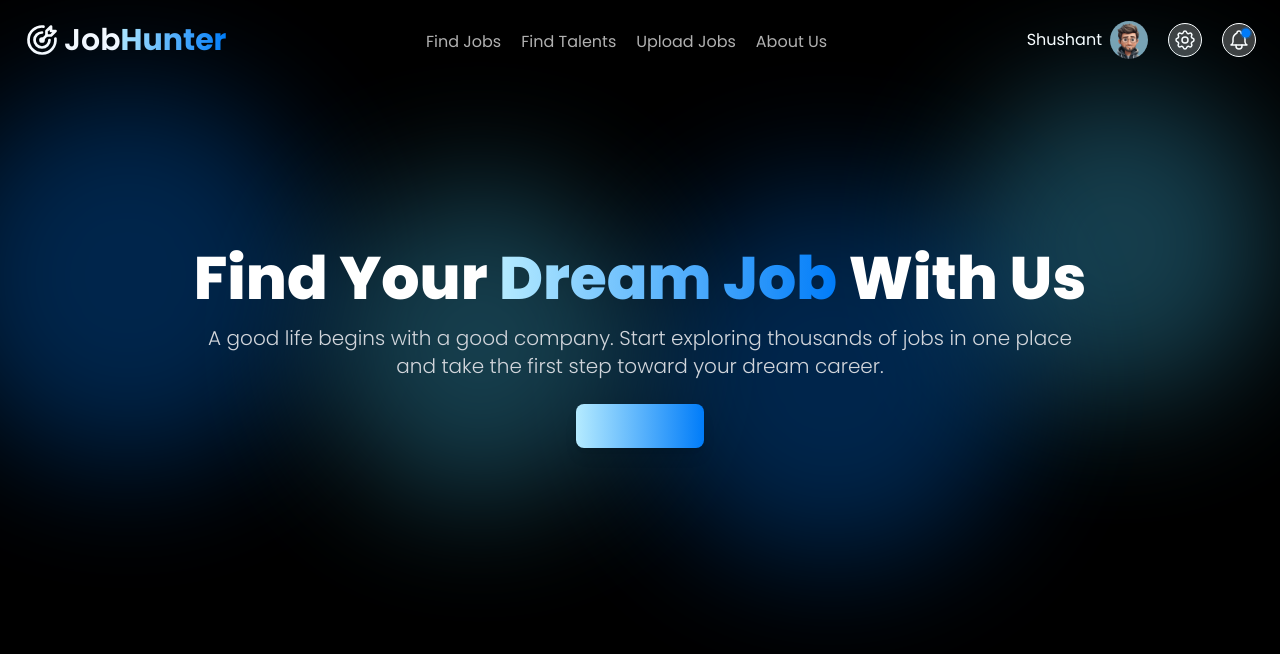
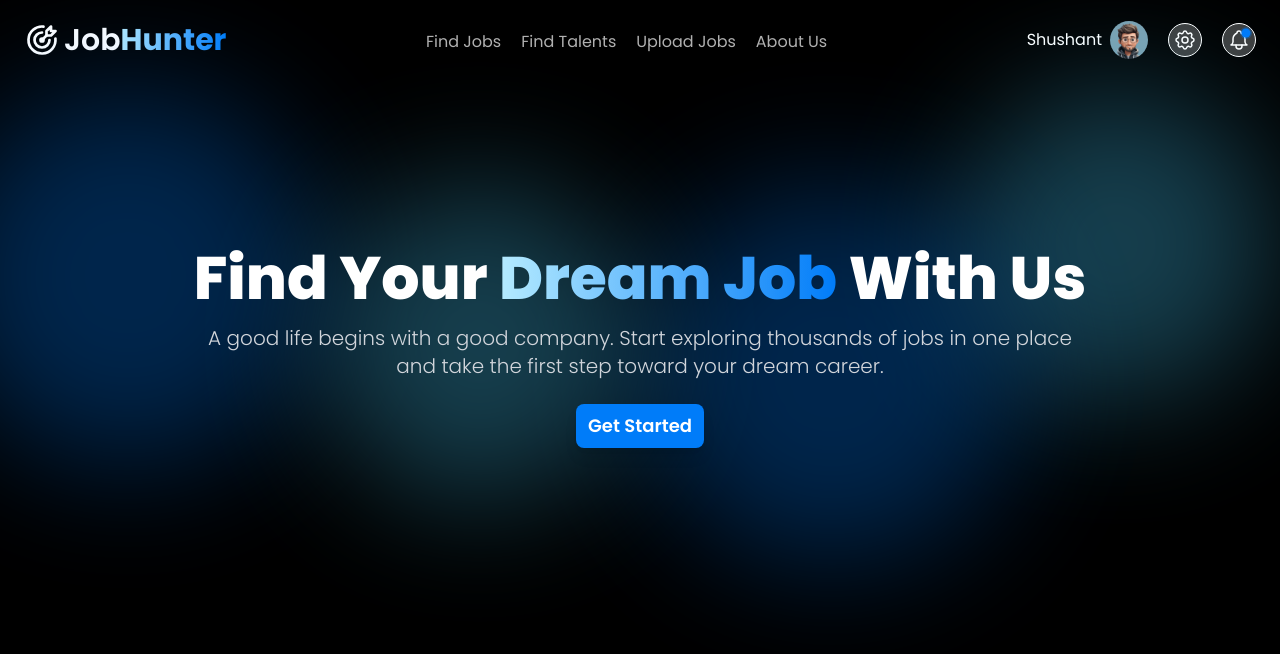
Before and after one commit to Shushant-Priyadarshi/JobPortal-Springboot, a React (Vite) app in the folder client_job_portal/: page / in a window 1280 px wide. Shown: the top 654 px of the page. Built offline with nearby package versions, Linux system fonts and the light colour scheme.

Commit message:
landing page done

```diff
--- a/client_job_portal/src/Header/Header.tsx
+++ b/client_job_portal/src/Header/Header.tsx
@@ -1,15 +1,16 @@
 import { Avatar, Indicator } from "@mantine/core";
 import { IconBell, IconSettings, IconTargetArrow } from "@tabler/icons-react";
 import NavLinks from "./NavLinks";
+import { Link } from "react-router-dom";
 
 const Header = () => {
   return (
     <div className="bg-black  h-20 w-full text-white flex justify-between px-6 items-center">
       {/* ICONS AND LOGO */}
-      <div className="flex gap-1 items-center">
-        <div>
+      <div className="flex gap-1 items-center cursor-pointer">
+        <Link to={"/"}>
           <IconTargetArrow stroke={1.8} className="h-9  w-9  " />
-        </div>
+        </Link>
         <div className="text-3xl font-semibold">
           Job<span className="bg-gradient-to-r from-azure-radiance-200 to-azure-radiance-700  text-transparent bg-clip-text font-bold">Hunter</span>
         </div>
--- a/client_job_portal/src/Landing/DreamJob.tsx
+++ b/client_job_portal/src/Landing/DreamJob.tsx
@@ -15,7 +15,7 @@ const DreamJob = () => {
           A good life begins with a good company. Start exploring thousands of
           jobs in one place and take the first step toward your dream career.
         </p>
-        <button className="mt-6 px-3 py-2 bg-gradient-to-r from-azure-radiance-200 to-azure-radiance-700  text-transparent text-black font-medium text-lg rounded-lg shadow-lg hover:bg-azure-radiance-800 transition-all duration-300">
+        <button className="mt-6 px-3 py-2  bg-azure-radiance-700   text-white font-semibold text-lg rounded-lg shadow-lg hover:bg-azure-radiance-800 transition-all duration-300">
           Get Started
         </button>
       </div>
```
